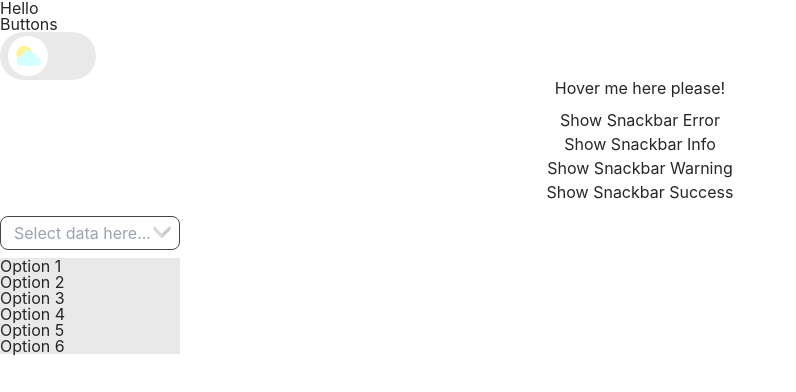
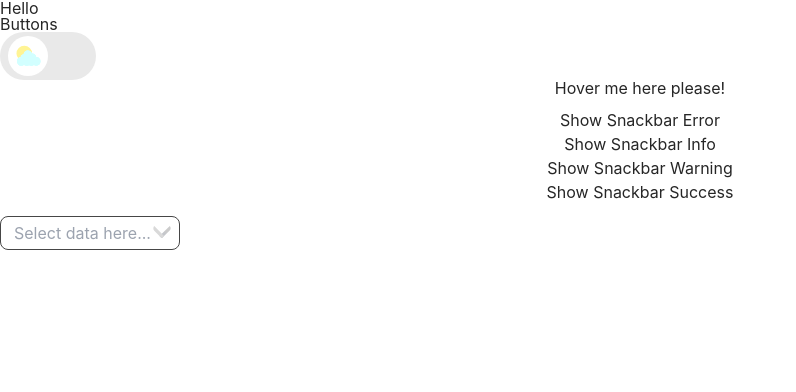
Before and after one commit to Redchlorophyll/personal-web, a Next.js app in the folder front-end/: page /linky in a window 1280 px wide. Shown: the top 392 px of the page, without its empty margins (0-796 px from the left). Built offline with nearby package versions, Linux system fonts and the light colour scheme.

Commit message:
feat: add dropdown functionality

```diff
--- a/front-end/components/common/Dropdown/Index.tsx
+++ b/front-end/components/common/Dropdown/Index.tsx
@@ -1,23 +1,71 @@
-import React from "react";
+import React, { useState, useRef, useEffect } from "react";
+import { Fade } from "react-awesome-reveal";
 
 export default function Dropdown() {
+  const [isOpen, setIsOpen] = useState<boolean>(false);
+  const inputRef = useRef<HTMLHeadingElement>(null);
+
+  useEffect(() => {
+    const outsideClickHandler = ({ target }: MouseEvent) => {
+      const { current } = inputRef;
+
+      if (current && !current.contains(target as Node)) {
+        setIsOpen(false);
+      }
+    };
+
+    document.addEventListener("mousedown", outsideClickHandler);
+
+    return () => {
+      document.removeEventListener("mousedown", outsideClickHandler);
+    };
+  });
   return (
-    <div className="w-full relative dark:text-black-900">
+    <div ref={inputRef} className="w-full relative dark:text-black-900">
       <input
         className="cursor-pointer bg-black-100 w-full p-[6px_17px_6px_13px] border-black-800 border-solid border-[0.5px] focus:outline-none focus:border-solid focus:border-[0.5px] focus:border-primary-800 rounded-lg dark:drop-shadow-[0px_1px_17px_#406fcb]"
         type="text"
         placeholder="Select data here..."
         readOnly
+        onClick={() => setIsOpen(!isOpen)}
       />
-      <div className="bg-dropdown-arrow w-5 h-3 bg-cover z-[1] absolute left-full top-[10px] -translate-x-[28px]" />
-      <ul className="w-full bg-black-300 absolute mt-2">
-        <li>Option 1</li>
-        <li>Option 2</li>
-        <li>Option 3</li>
-        <li>Option 4</li>
-        <li>Option 5</li>
-        <li>Option 6</li>
-      </ul>
+
+      <div className="bg-black-100 bg-dropdown-arrow w-5 h-3 bg-cover z-[1] absolute left-full top-[10px] -translate-x-[28px]" />
+      {isOpen ? (
+        <Fade>
+          <div className="w-full bg-black-100 absolute mt-2 p-[12px_5px_7px_5px] overflow-y-scroll max-h-32 scrollbar-thin scrollbar-thumb-black-500 scrollbar-track-dark-100 scrollbar-thumb-rounded-full scrollbar-track-rounded-full shadow-[0px_1px_4px_rgba(0,0,0,0.25)]">
+            <div className="list-inside leading-6 border-b-[1px] border-black-500 hover:bg-black-400">
+              Option test 1
+            </div>
+            <div className="list-inside leading-6 border-b-[1px] border-black-500 hover:bg-black-400">
+              Option test 1
+            </div>
+            <div className="list-inside leading-6 border-b-[1px] border-black-500 hover:bg-black-400">
+              Option test 1
+            </div>
+            <div className="list-inside leading-6 border-b-[1px] border-black-500 hover:bg-black-400">
+              Option test 1
+            </div>
+            <div className="list-inside leading-6 border-b-[1px] border-black-500 hover:bg-black-400">
+              Option test 1
+            </div>
+            <div className="list-inside leading-6 border-b-[1px] border-black-500 hover:bg-black-400">
+              Option test 1
+            </div>
+            <div className="list-inside leading-6 border-b-[1px] border-black-500 hover:bg-black-400">
+              Option test 1
+            </div>
+            <div className="list-inside leading-6 border-b-[1px] border-black-500 hover:bg-black-400">
+              Option test 1
+            </div>
+            <div className="list-inside leading-6 border-b-[1px] border-black-500 hover:bg-black-400">
+              Option test 1
+            </div>
+          </div>
+        </Fade>
+      ) : (
+        ""
+      )}
     </div>
   );
 }
--- a/front-end/components/common/Tooltip/TooltipContent.tsx
+++ b/front-end/components/common/Tooltip/TooltipContent.tsx
@@ -13,7 +13,7 @@ const TooltipContent: React.FunctionComponent<toolTipProps> = (props) => {
   return (
     <div
       className={
-        "bg-black-100 mt-2 py-1 pl-2 pr-4 shadow-[0_0_4px_rgba(29,171,221,0.2)] w-fit whitespace-nowrap rounded-sm " +
+        "bg-black-100 mt-2 py-1 pl-2 pr-4 shadow-[0_0_4px_rgba(29,171,221,0.2)] w-fit whitespace-nowrap rounded-sm dark:text-black-900 " +
         // tip styling
         "after:absolute after:left-[1px] " +
         (props.tipLocation == "top" ? "after:top-1 " : "") +
--- a/front-end/package.json
+++ b/front-end/package.json
@@ -34,6 +34,7 @@
     "jest-environment-jsdom": "^29.0.1",
     "lint-staged": "^13.0.3",
     "postcss": "^8.4.14",
+    "tailwind-scrollbar": "^2.0.1",
     "tailwindcss": "^3.1.6",
     "typescript": "^4.7.4"
   }
--- a/front-end/tailwind.config.js
+++ b/front-end/tailwind.config.js
@@ -93,5 +93,11 @@ module.exports = {
       },
     },
   },
-  plugins: [require("@tailwindcss/typography")],
+  plugins: [
+    require("@tailwindcss/typography"),
+    require("tailwind-scrollbar")({ nocompatible: true }),
+  ],
+  variants: {
+    scrollbar: ["rounded"],
+  },
 };
```
Also changed, not shown: 1 other file (tests, documents, lock files or other folders).
